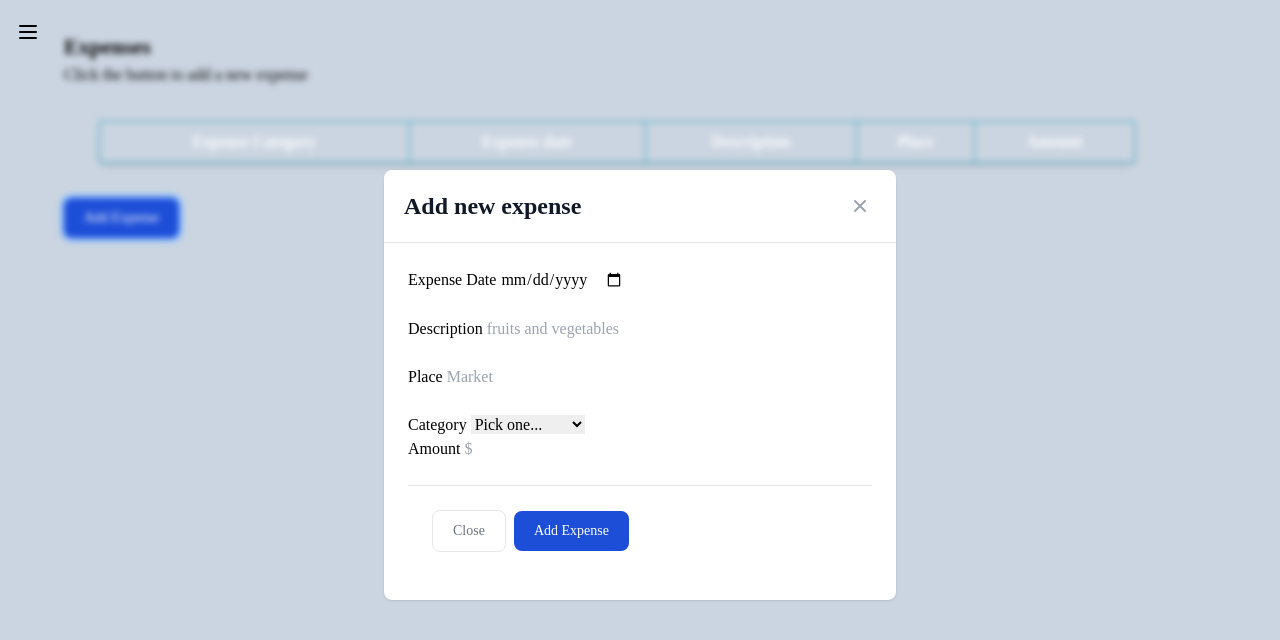
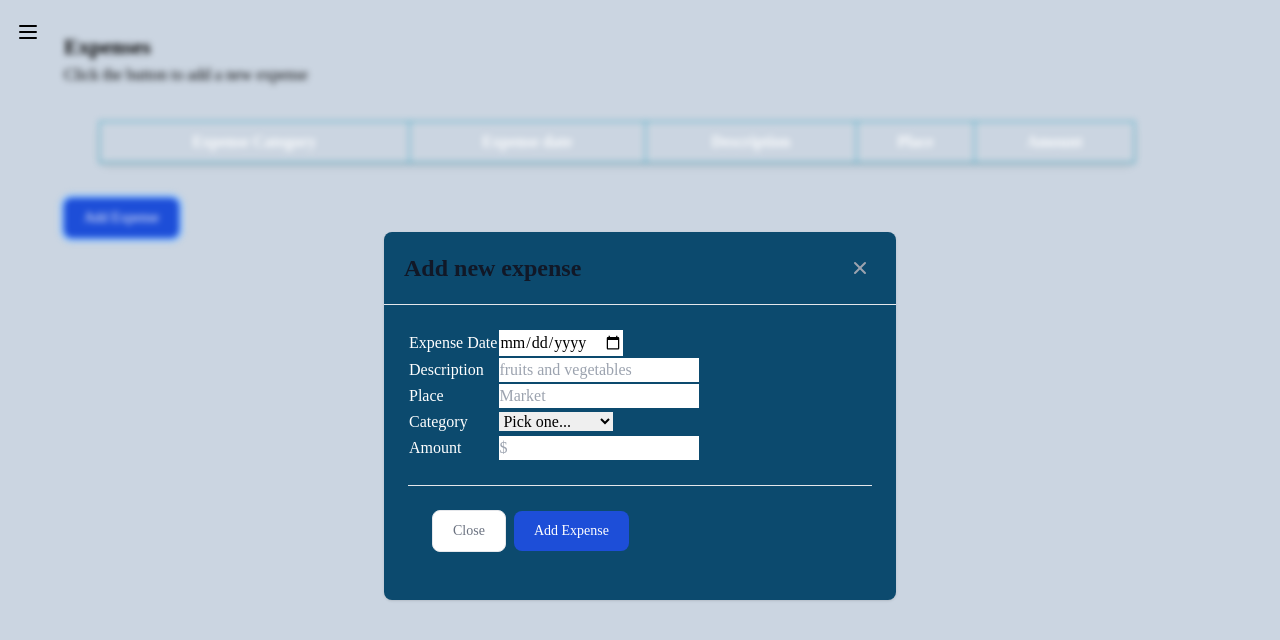
Before and after one commit to HGuevaraCF/proyecto1, a website: page index.html in a window 1280 px wide. Both pictures are taken after a click on the button "Add Expense". Drawn offline with nearby package versions, Linux system fonts and the light colour scheme; no server answers.

Commit message:
modal style

```diff
--- a/Assets/script/script.js
+++ b/Assets/script/script.js
@@ -402,12 +402,13 @@ $(document).ready(function () {
 })
 
 
-// Calendar
+//--------------------Calendar View-------------------//
 if(localStorage.getItem("StoredCalendarExpenses") == null){
     var storedEvents = []
 }else{
     var storedEvents = JSON.parse(localStorage.getItem("StoredCalendarExpenses"))
 }
+console.log(storedEvents);
 
 if(localStorage.getItem("idStoredCounter") == null){
     var idCounter = 1000;
--- a/Assets/styles/styles.css
+++ b/Assets/styles/styles.css
@@ -47,6 +47,7 @@ h1 {
 
 .modalContent{
     position: fixed!important;
+    background-color: #0c4a6e!important;
     width: 40%;
     right: 30%;
     bottom: 25%;
@@ -129,7 +130,8 @@ div.scanScreen img {
 
 .CalendarContainer{
     margin-left: 125px ;
-    transform: scale(0.75);}
+    transform: scale(0.75);
+}
 
 
 @media only screen and (max-width: 900px){
--- a/index.html
+++ b/index.html
@@ -160,7 +160,7 @@
    <div id="defaultModal" class="modal overflow-y-auto overflow-x-hidden  w-full md:inset-0 h-modal md:h-full">
       <div class="relative p-4 w-full max-w-2xl h-full md:h-auto">
          <!-- Modal content -->
-         <div class="modalContent relative bg-white rounded-lg shadow dark:bg-gray-700">
+         <div class="modalContent relative bg-white rounded-lg shadow">
             <!-- Modal header -->
             <div class="flex justify-between items-start p-5 rounded-t border-b dark:border-gray-600">
                <h3 class="text-xl font-semibold text-gray-900 lg:text-2xl dark:text-white">
@@ -178,22 +178,20 @@
             <!-- Modal body -->
             <form id="expenseForm">
                <div class="p-6 space-y-6">
-                  <div>
-                     <label>Expense Date</label>
+                  <!-- <div>
+                     <label class="text-white block">Expense Date</label>
                      <input type="date" id="expenseDate" placeholder="05/04/2022" required>
                   </div>
                   <div>
-                     <label>Description</label>
+                     <label class="text-white block">Description</label>
                      <input type="text" id="expenseDescription" placeholder="fruits and vegetables" required>
                   </div>
                   <div>
-                     <label>Place</label>
+                     <label class="text-white block">Place</label>
                      <input type="text" id="expensePlace" placeholder="Market" required>
                   </div>
-                  <div>
                      <div>
-                        <label>Category</label>
-                        <!-- <input type="text" id="expensePlace" placeholder="Market" required> -->
+                        <label class="text-white block">Category</label>
                         <select class="form-control" id="expenseCategory" required>
                            <option selected disabled aria-placeholder="pick one">Pick one...</option>
                            <option value="Groceries">Groceries</option>
@@ -204,10 +202,40 @@
                         </select>
                      </div>
                      <div>
-                        <label>Amount</label>
+                        <label class="text-white block">Amount</label>
                         <input type="number" id="expenseAmount" placeholder="$" min="0.0" required>
-                     </div>
-                  </div>
+                     </div> -->
+                     <table>
+                        <tr>
+                           <td><label class="text-white block">Expense Date</label></td>
+                           <td><input type="date" id="expenseDate" placeholder="05/04/2022" required></td>
+                        </tr>
+                        <tr>
+                           <td><label class="text-white block">Description</label></td>
+                           <td><input type="text" id="expenseDescription" placeholder="fruits and vegetables" required></td>
+                        </tr>
+                        <tr>
+                           <td><label class="text-white block">Place</label></td>
+                           <td><input type="text" id="expensePlace" placeholder="Market" required></td>
+                        </tr>
+                        <tr>
+                           <td><label class="text-white block">Category</label></td>
+                           <td>
+                              <select class="form-control" id="expenseCategory" required>
+                                 <option selected disabled aria-placeholder="pick one">Pick one...</option>
+                                 <option value="Groceries">Groceries</option>
+                                 <option value="Food">Food</option>
+                                 <option value="Transportation">Transportation</option>
+                                 <option value="Utilities">Utilities</option>
+                                 <option value="Other">Other</option>
+                              </select>
+                           </td>
+                        </tr>
+                        <tr>
+                           <td><label class="text-white block">Amount</label></td>
+                           <td><input type="number" id="expenseAmount" placeholder="$" min="0.0" required></td>
+                        </tr>
+                     </table>
                   <!-- Modal footer -->
                   <div class="flex items-center p-6 space-x-2 rounded-b border-t border-gray-200 dark:border-gray-600">
                      <button type="button" id="closeModalBtnCancel"
```
